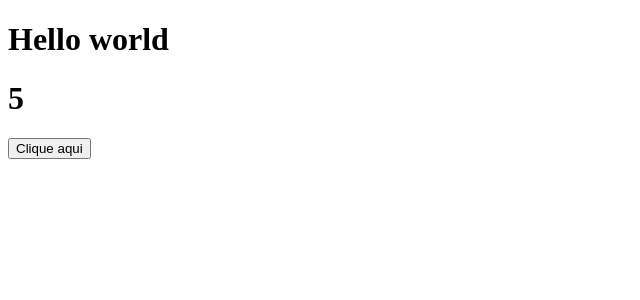
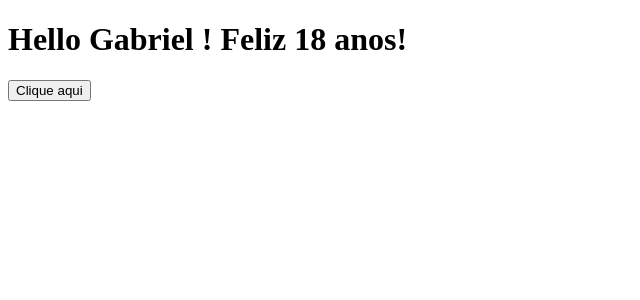
Before and after one commit to GabrielHPaschoalin/quick-note, a React (Create React App) app: page / in a window 1280 px wide. Shown: the top 300 px of the page, without its empty margins (0-640 px from the left). Built offline with nearby package versions, Linux system fonts and the light colour scheme; the HTML template or start-up script is replaced by a standard one.

Commit message:
Aula 7 - JSON

```diff
--- a/src/App.js
+++ b/src/App.js
@@ -2,41 +2,62 @@ import React from 'react';
 
 function App() {
 
-  let numeros = [1,2,3,4,5,6.3,7,8,9];
+  const endereco = { //Isso é um objeto
+
+    rua: "Caio Martins",
+    numero: 610
+  }
+
+  const pessoa = { // Isso é um objeto
+
+    key: "value", // Todo objeto possui uma key e um value:
+
+    nome: "Gabriel",
+    idade: 18,
+    altura: 1.85,
+    endereco: endereco,
+    notasFaculdade : [10,2,{materia: "calculo", nota:2},10,2],
+
+  }
+
 
   function clicou() {
 
-  for(let i=0; i < numeros.length; i++){ // como usar um for
-    console.log("console.log: "+ i); //No navegador: Inspecioanar elemento->console->debugar
-  }
+    let key = Object.keys(pessoa);
 
-  //Não retorna nada
-  numeros.forEach((elemento, index) =>  {console.log("forEach:  "+elemento + ":)" + index)});
+    //console.log ( pessoa[key]);//Acessar pessoa na posição nome.
 
-  //Duplicar o valor sempre que clicar no botão:
+    key.forEach((element)=> {
 
-  numeros = numeros.map((elemento) => {
-    return elemento *2;
+      console.log(pessoa[element]);
+
     });
 
-  console.log(numeros);
+    //Formas de alterar o valor da variável:
+    //1º - estática
+    pessoa.idade = 19; //Atribuir de forma dinâmica
+    //2º  - dinâmica
+    key = "idade";
+    pessoa[key] = 19;
 
+    //Criar uma nova categoria no objeto
+    pessoa.comidaFavorita = "Macarrão";
 
-
+    //Deletar um campo:
+    delete pessoa.nome;
+    console.log(pessoa);
 
 
   }
 
   return (
     <div>
-      <h1>Hello world</h1>
-      <h1>{numeros[4]} </h1>
+
+      <h1>Hello {pessoa.nome} ! Feliz {pessoa.idade} anos!</h1>
       <button onClick={() => {clicou()}}>Clique aqui</button>
 
     </div>
     );
   }
 
-
-
 export default App;
```
Lines whose indentation alone changed are shown as unchanged.
